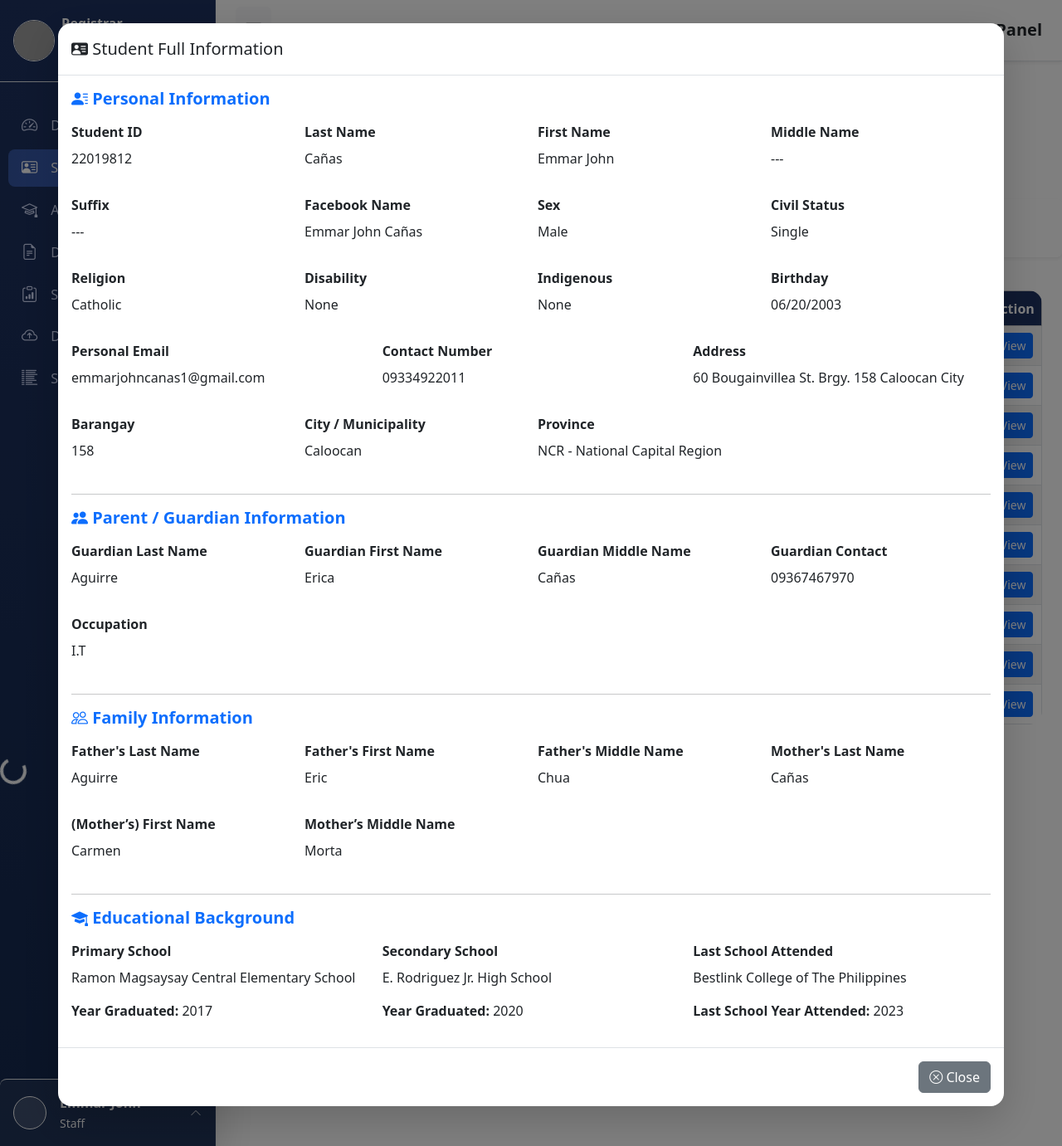
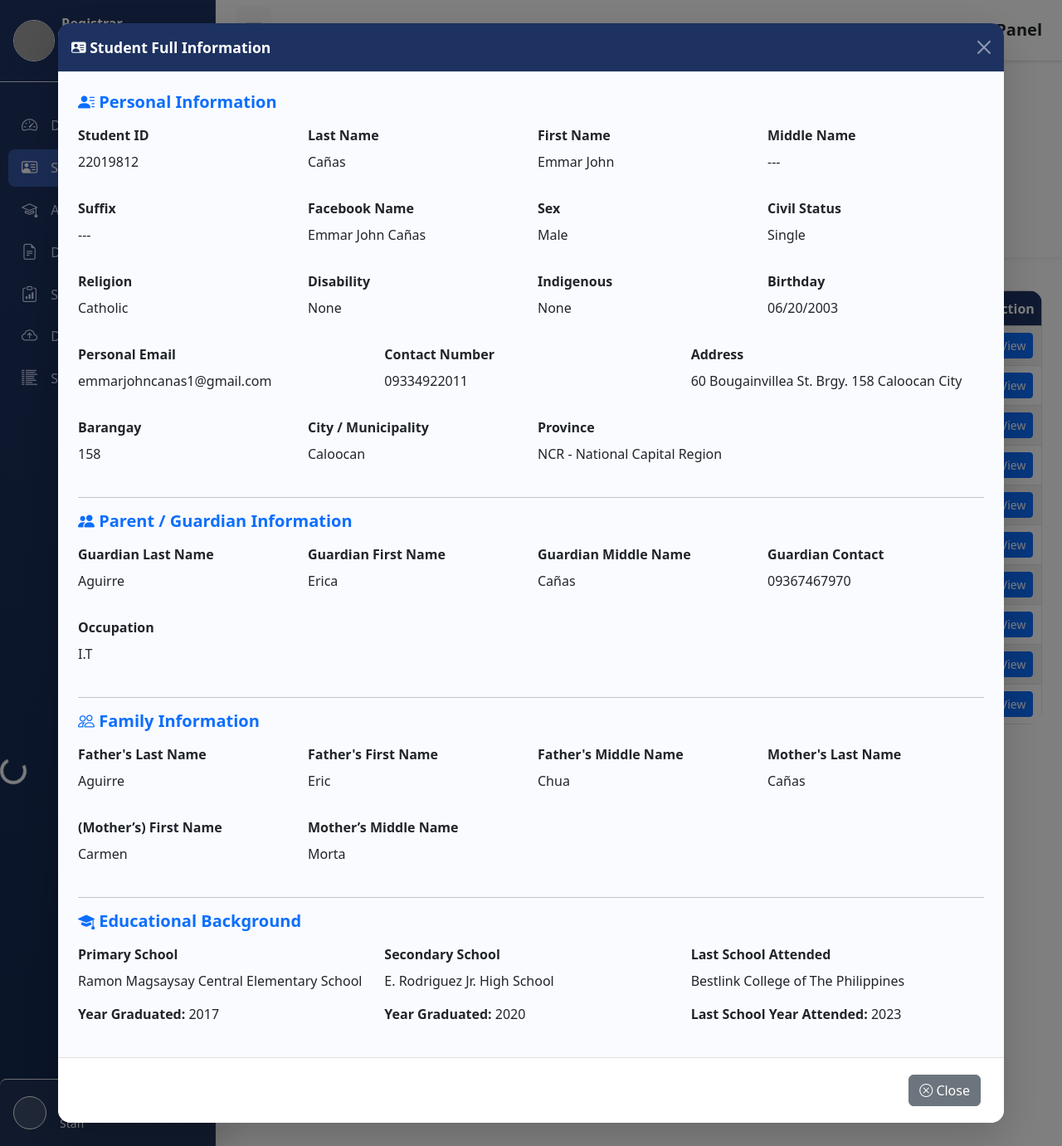
Before and after one commit to hikarusan19/RegistrarUser, a PHP site: page /personalinfo.php in a window 1280 px wide, after a click on "View". Shown: the whole page at 83% size. Run offline with PHP 8.4, Linux system fonts and the light colour scheme; grey boxes are pictures that could not be loaded.

Commit message:
Update style.css

```diff
--- a/Personal_Info/style.css
+++ b/Personal_Info/style.css
@@ -122,28 +122,35 @@
 .sidebar .dropdown-item i {
   font-size: 1rem;
 }
-
-/* ===============================
-   DASHBOARD CARD
-   =============================== */
-.card-box {
+.modal-content {
   border-radius: 15px;
   border: none;
+  box-shadow: 0 6px 20px rgba(0, 0, 0, 0.15);
+}
+
+.modal-header {
+  background: #1e3261;
+  color: #fff;
+  border-top-left-radius: 15px;
+  border-top-right-radius: 15px;
+}
+
+.modal-title {
+  font-weight: 600;
+  font-size: 1.1rem;
+}
+
+.modal-body {
+  background: #f9fbff;
+  padding: 1.5rem;
+}
+
+.modal-footer {
   background: #ffffff;
-  box-shadow: 0 4px 12px rgba(0, 0, 0, 0.1);
-  transition: all 0.3s ease;
-}
-.card-box:hover {
-  transform: translateY(-5px);
-  box-shadow: 0 8px 20px rgba(0, 0, 0, 0.15);
-}
-.card-box h5 {
-  font-weight: 600;
-  color: #000;
-}
-.card-box h2 {
-  font-size: 2rem;
-  color: #000;
+  border-top: 1px solid #e0e0e0;
+  padding: 1rem 1.5rem;
+  border-bottom-left-radius: 15px;
+  border-bottom-right-radius: 15px;
 }
 
 /* ===============================
@@ -182,17 +189,6 @@
   content: '\f0dd'; /* fa-sort-down */
   opacity: 1;
 }
-
-.badge {
-  font-size: 0.85rem;
-  padding: 0.5em 0.75em;
-  border-radius: 0.5rem;
-}
-
-.card .form-control::placeholder {
-  color: #adb5bd;
-}
-
 /* ===============================
    RESPONSIVE
    =============================== */
```
